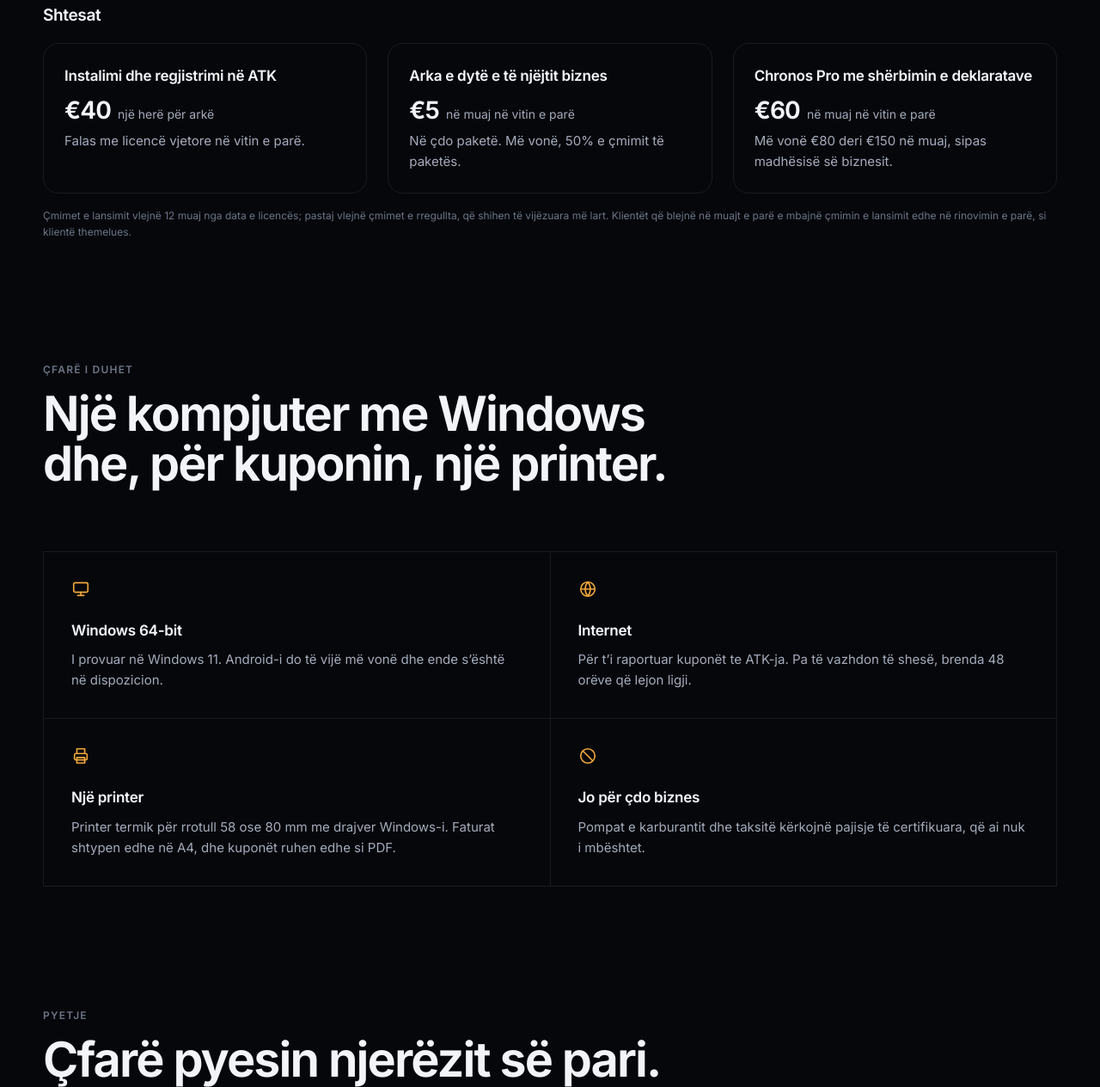
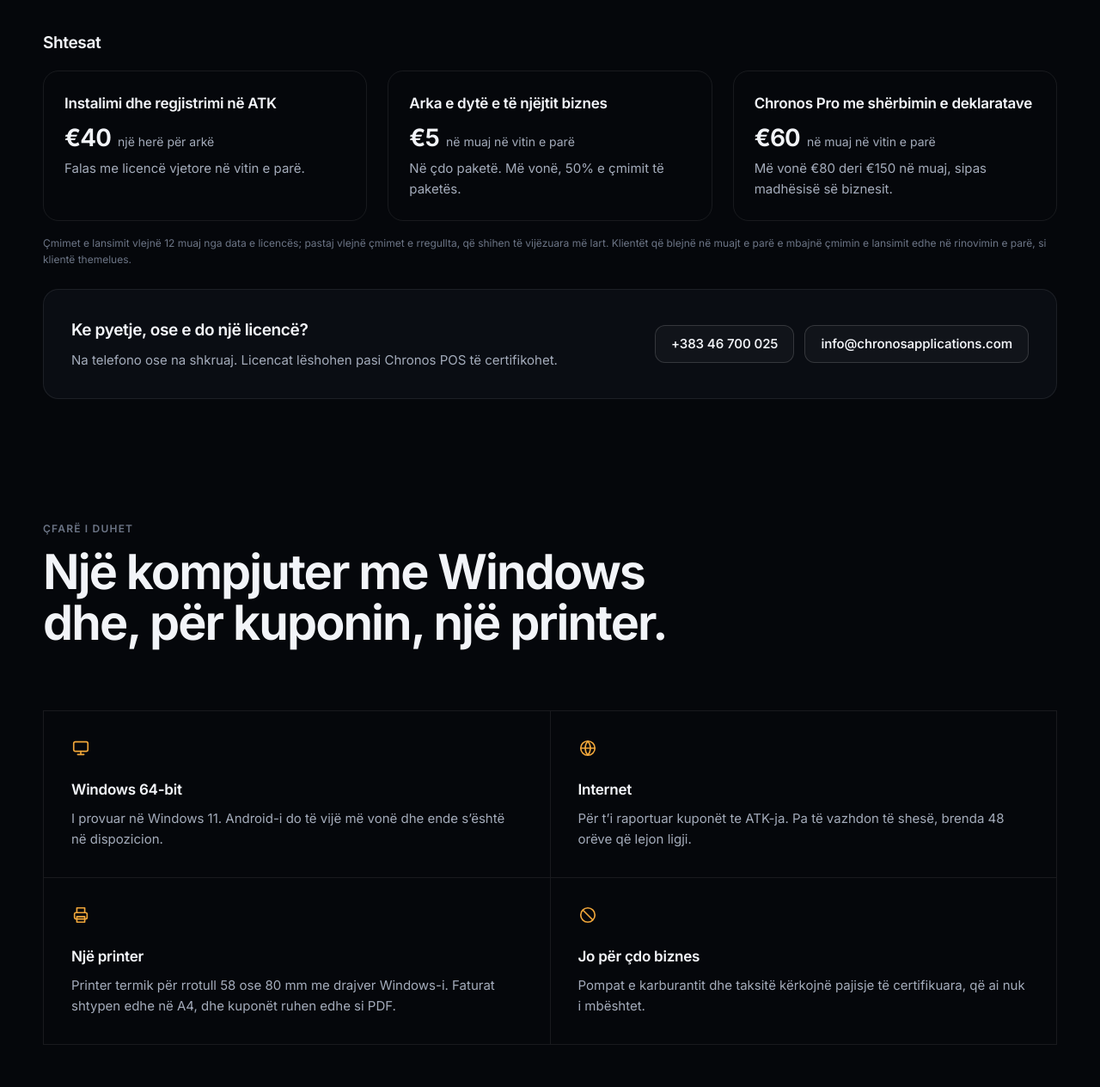
Before and after one commit to rterziu/chronos-fit-legal, a plain HTML site: page pos.sq.html in a window 1280 px wide. Shown: the part 8108-9372 px from the top of the page at 86% size. Drawn offline with Linux system fonts and the light colour scheme.

Commit message:
Contact details and the VAT note on Chronos POS's price list
Co-Authored-By: Claude Opus 5.5 <noreply@anthropic.com>

```diff
--- a/assets/site.css
+++ b/assets/site.css
@@ -556,3 +556,10 @@ svg { display: block; }
   .compare-wrap { padding: 0 var(--space-3) var(--space-3); }
   .compare thead th:not(:first-child), .compare td { width: 46px; padding-inline: 2px; }
 }
+
+/* Who to call on Chronos POS's price list. */
+.contact-card { display: flex; flex-wrap: wrap; align-items: center; justify-content: space-between; gap: var(--space-5); margin-top: var(--space-5); padding: clamp(20px, 3vw, 32px); border: 1px solid var(--line); border-radius: var(--r-lg); background: var(--bg-raised); }
+.contact-card h3 { font-size: 1.1875rem; font-weight: 620; letter-spacing: -0.02em; }
+.contact-card p { margin-top: var(--space-2); color: var(--text-2); font-size: 0.9375rem; }
+.contact-actions { display: flex; flex-wrap: wrap; gap: var(--space-3); min-width: 0; }
+.contact-actions .btn { max-width: 100%; overflow-wrap: anywhere; }
--- a/pos.sq.html
+++ b/pos.sq.html
@@ -177,7 +177,7 @@
           <div class="head" data-reveal>
             <p class="label">Çmimet</p>
             <h2>Çmimet e lansimit për vitin e parë.</h2>
-            <p>Licencat dalin në shitje pasi Chronos POS të certifikohet. Deri atëherë, demo 30-ditore është falas.</p>
+            <p>Licencat dalin në shitje pasi Chronos POS të certifikohet. Deri atëherë, demo 30-ditore është falas. Çmimet janë pa TVSH, sepse shitësi nuk është i regjistruar për TVSH.</p>
           </div>
           <div class="pricing" data-reveal>
             <input class="term-radio" type="radio" name="term" id="term-1m" />
@@ -294,6 +294,16 @@
             <div class="addon"><h4>Chronos Pro me shërbimin e deklaratave</h4><p class="addon-price"><b>€60</b><span>në muaj në vitin e parë</span></p><p>Më vonë €80 deri €150 në muaj, sipas madhësisë së biznesit.</p></div>
           </div>
           <p class="caption">Çmimet e lansimit vlejnë 12 muaj nga data e licencës; pastaj vlejnë çmimet e rregullta, që shihen të vijëzuara më lart. Klientët që blejnë në muajt e parë e mbajnë çmimin e lansimit edhe në rinovimin e parë, si klientë themelues.</p>
+          <div class="contact-card" id="contact" data-reveal>
+            <div>
+              <h3>Ke pyetje, ose e do një licencë?</h3>
+              <p>Na telefono ose na shkruaj. Licencat lëshohen pasi Chronos POS të certifikohet.</p>
+            </div>
+            <div class="contact-actions">
+              <a class="btn" href="tel:+38346700025">+383 46 700 025</a>
+              <a class="btn" href="mailto:info@chronosapplications.com">info@chronosapplications.com</a>
+            </div>
+          </div>
         </div>
       </section>
 
@@ -325,6 +335,8 @@
             <details class="qa"><summary>A i dorëzon vetë deklaratat?</summary><p>Jo. Ai i përgatit, ti i kontrollon dhe i dorëzon në EDI me llogarinë tënde. E vetmja gjë që programi i dërgon ATK-së është kuponi fiskal.</p></details>
             <details class="qa"><summary>Çfarë ndodh nëse më prishet kompjuteri?</summary><p>Instalo programin në kompjuterin e ri dhe rikthe aty kopjen rezervë. Kompjuteri i ri llogaritet arkë e re, prandaj i duhet kod i ri licence.</p></details>
             <details class="qa"><summary>Çfarë ndodh nëse nuk e vazhdoj?</summary><p>Pas ditëve shtesë ndalen shitjet e reja, por regjistrat mbeten të tutë: mund t’i lexosh, t’i raportosh, t’i eksportosh dhe t’i ruash në kopje rezervë.</p></details>
+            <details class="qa"><summary>A mund ta ndërroj paketën më vonë?</summary><p>Po. Merr një kod të ri për të njëjtin afat dhe e ngjit në program. Të dhënat mbeten ku janë. Çka ke regjistruar në një pjesë që paketa e re nuk e përfshin mund ta lexosh dhe ta ruash, por jo ta ndryshosh.</p></details>
+            <details class="qa"><summary>A janë çmimet me TVSH?</summary><p>Jo. Çmimet janë pa TVSH, sepse shitësi nuk është i regjistruar për TVSH.</p></details>
           </div>
         </div>
       </section>
```
Also changed, not shown: pos.html (+13 -1 lines).
